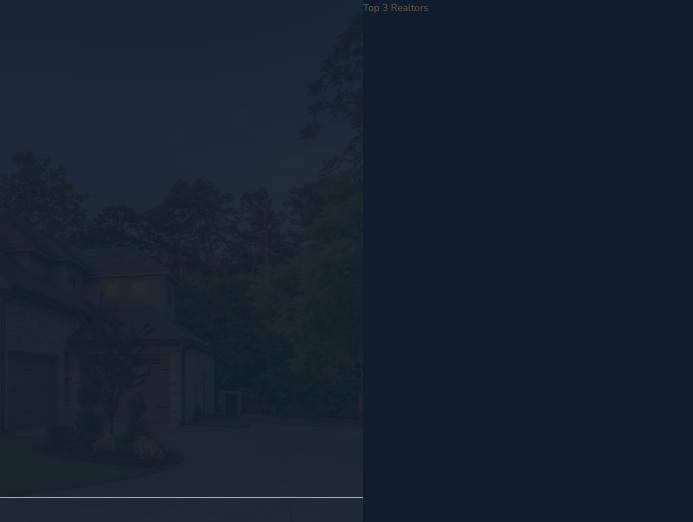
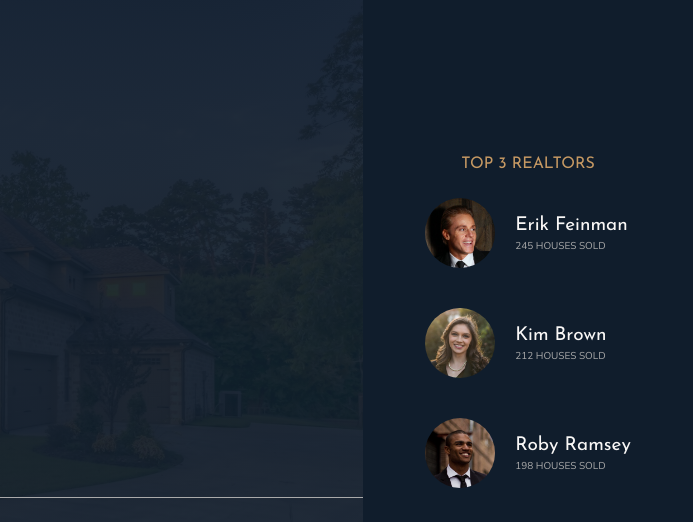
Before and after one commit to shownola/NewHomeRealty, a website: page index.html in a window 1280 px wide. Shown: the top 522 px of the page, 587-1280 px from the left. Drawn offline with nearby package versions, Linux system fonts and the light colour scheme.

Commit message:
Add the realtor section

```diff
--- a/index.html
+++ b/index.html
@@ -30,7 +30,26 @@
     </header>
 
     <div class="realtors">
-      Top 3 Realtors
+      <h3 class="heading-3">Top 3 Realtors</h3>
+      <div class="realtors__list">
+        <img src="img/realtor-1.jpeg" alt="realtor 1" class="realtors__img">
+        <div class="realtors__details">
+          <h4 class="heading-4 heading-4--light">Erik Feinman</h4>
+          <p class="realtors__sold">245 houses sold</p>
+        </div>
+
+        <img src="img/realtor-2.jpeg" alt="realtor 2" class="realtors__img">
+        <div class="realtors__details">
+          <h4 class="heading-4 heading-4--light">Kim Brown</h4>
+          <p class="realtors__sold">212 houses sold</p>
+        </div>
+
+        <img src="img/realtor-3.jpeg" alt="realtor 3" class="realtors__img">
+        <div class="realtors__details">
+          <h4 class="heading-4 heading-4--light">Roby Ramsey</h4>
+          <p class="realtors__sold">198 houses sold</p>
+        </div>
+      </div>
     </div>
 
     <section class="features">
--- a/sass/_realtors.scss
+++ b/sass/_realtors.scss
@@ -1,4 +1,29 @@
 .realtors {
   background-color: $color-secondary;
   grid-column: col-start 7 / full-end;
+  padding: 3rem;
+  display: grid;
+  align-content: center;
+  justify-content: center;
+  justify-items: center;
+  grid-row-gap: 2rem;
+
+  &__list {
+    display: grid;
+    grid-template-columns: min-content max-content;
+    grid-column-gap: 2rem;
+    grid-row-gap: 5vh;
+    align-items: center;
+  }
+  &__img {
+    width: 7rem;
+    border-radius: 50%;
+    display: block;
+
+  }
+  &__sold {
+    text-transform: uppercase;
+    color: $color-grey-light-2;
+    margin-top: -3px;
+  }
 }
```
Also changed, not shown: README.md, css/style.css.
